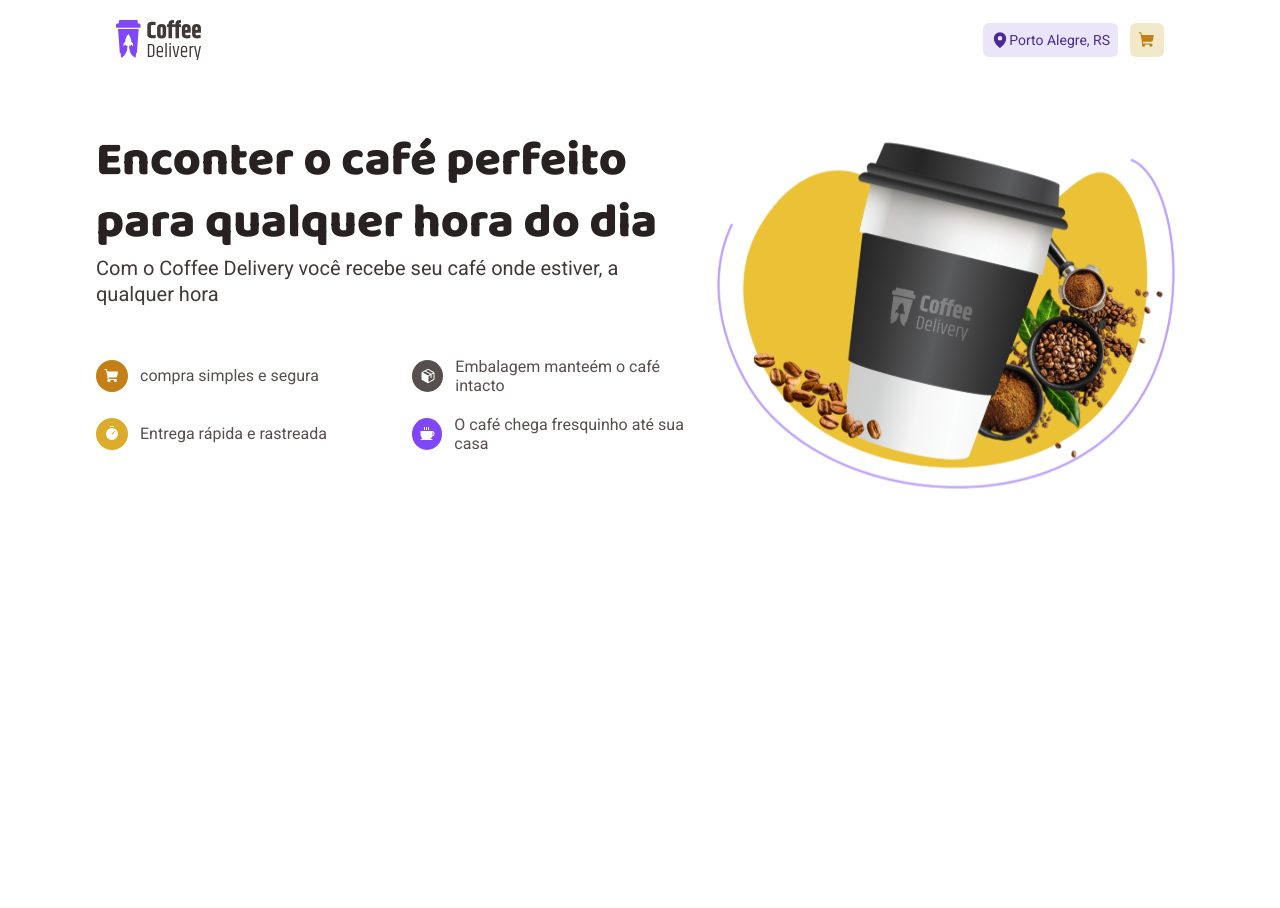
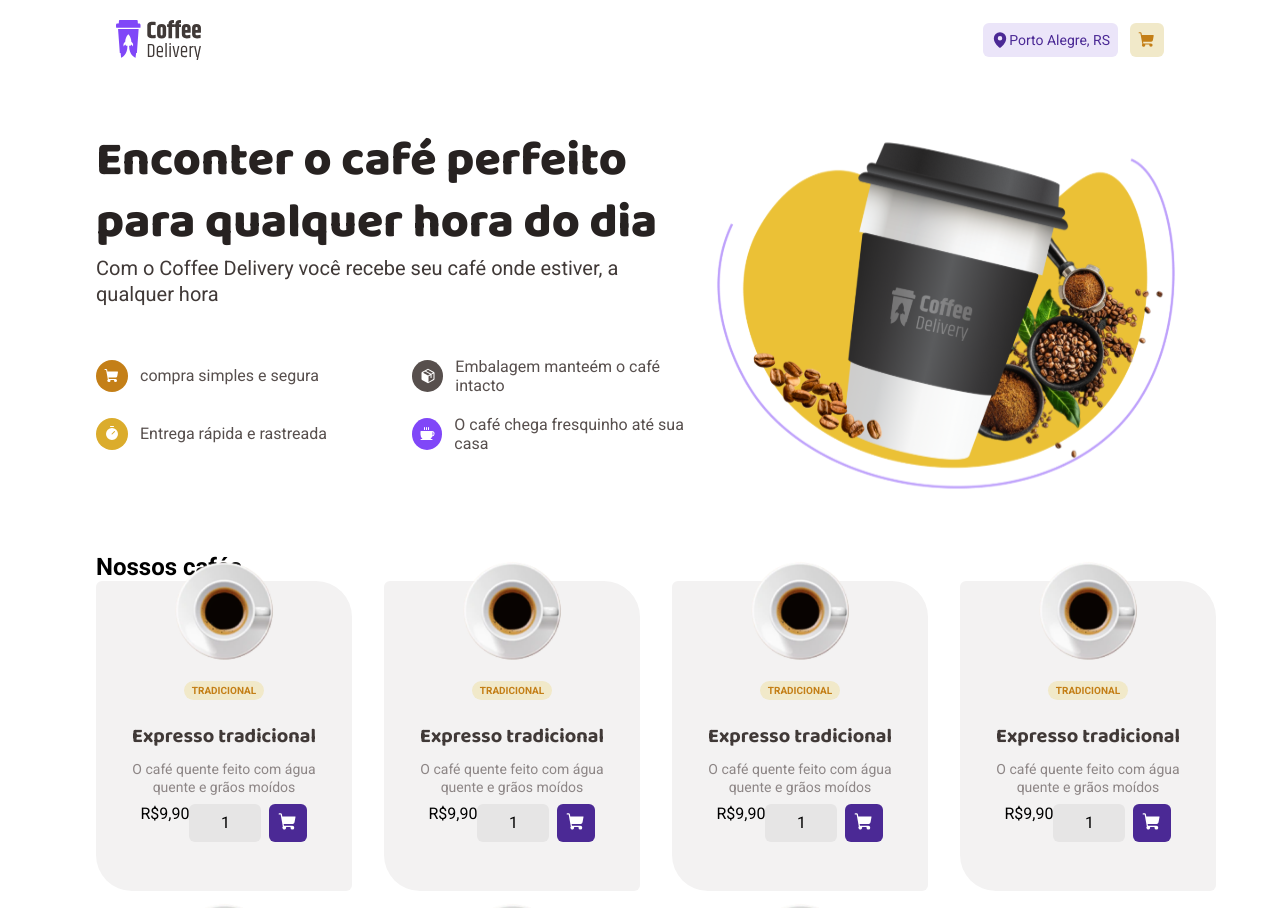
Before and after one commit to MayconSlv/Coffee-Delivery, a React (Vite) app: page / in a window 1280 px wide. Shown: the top 908 px of the page. Before the commit the page ends 800 px from the top, so only its background shows below. Built offline with nearby package versions, Linux system fonts and the light colour scheme.

Commit message:
add card coffee component

```diff
--- /dev/null
+++ b/src/components/CoffeeCard/index.tsx
@@ -0,0 +1,38 @@
+import { ShoppingCart } from 'phosphor-react'
+import expresso from '../../assets/coffees/Type=Expresso.svg'
+import {
+  ButtonsContainer,
+  CardContainer,
+  CardDesc,
+  CartIconContainer,
+  CounterButton,
+  PriceContainer,
+  TradicionalText,
+} from './style'
+
+export function CoffeeCard() {
+  return (
+    <CardContainer>
+      <img src={expresso} alt='' />
+
+      <TradicionalText>TRADICIONAL</TradicionalText>
+
+      <CardDesc>
+        <h4>Expresso tradicional</h4>
+        <p>O café quente feito com água quente e grãos moídos</p>
+      </CardDesc>
+
+      <PriceContainer>
+        <span>R$</span>
+        <span>9,90</span>
+
+        <ButtonsContainer>
+          <CounterButton>1</CounterButton>
+          <CartIconContainer>
+            <ShoppingCart weight='fill' size={20} />
+          </CartIconContainer>
+        </ButtonsContainer>
+      </PriceContainer>
+    </CardContainer>
+  )
+}
--- /dev/null
+++ b/src/components/CoffeeCard/style.ts
@@ -0,0 +1,85 @@
+import styled from 'styled-components'
+
+export const CardContainer = styled.div`
+  background-color: ${(props) => props.theme.colors['base-card']};
+
+  width: 25.6rem;
+  height: 31rem;
+  padding: 2rem;
+
+  border-radius: 0.6rem 3.6rem;
+
+  display: flex;
+  flex-direction: column;
+  align-items: center;
+
+  text-align: center;
+
+  img {
+    margin-top: -40px;
+  }
+`
+
+export const TradicionalText = styled.span`
+  padding: 4px 8px;
+  border-radius: 100px;
+
+  background: ${(props) => props.theme.colors['yellow-light']};
+  color: ${(props) => props.theme.colors['yellow-dark']};
+
+  font-weight: 700;
+  font-size: 1rem;
+
+  margin: 2rem;
+`
+
+export const CardDesc = styled.div`
+  h4 {
+    color: ${(props) => props.theme.colors['base-subtitle']};
+    font-weight: 700;
+    font-size: 2rem;
+    font-family: 'Baloo 2', sans-serif;
+  }
+
+  p {
+    color: ${(props) => props.theme.colors['base-label']};
+    font-size: 1.4rem;
+    line-height: 1.8rem;
+    margin: 0.8rem 0;
+  }
+`
+export const PriceContainer = styled.div`
+  display: flex;
+`
+
+export const ButtonsContainer = styled.div`
+  display: flex;
+  gap: 0.8rem;
+`
+
+export const CounterButton = styled.span`
+  width: 7.2rem;
+
+  display: flex;
+  justify-content: center;
+  align-items: center;
+  gap: 0.4rem;
+
+  padding: 0.8rem;
+
+  background: ${(props) => props.theme.colors['base-button']};
+
+  border-radius: 6px;
+`
+
+export const CartIconContainer = styled.button`
+  border: 0;
+  border-radius: 6px;
+
+  background: ${(props) => props.theme.colors['purple-dark']};
+  color: ${(props) => props.theme.colors['base-white']};
+
+  width: 3.8rem;
+  height: 3.8rem;
+  padding: 0.8rem;
+`
--- a/src/pages/Home/index.tsx
+++ b/src/pages/Home/index.tsx
@@ -1,20 +1,24 @@
 import { Timer, Package, ShoppingCart, Coffee } from 'phosphor-react'
+import { useTheme } from 'styled-components'
+
 import introImage from '../../assets/intro.svg'
-import { BenefitsLayout, Intro, IntroText } from './styles'
+
+import { BenefitsLayout, CoffeeContainer, Intro, IntroText } from './styles'
 import { InfoIcon } from '../../components/InfoIcon'
-import { useTheme } from 'styled-components'
+import { CoffeeCard } from '../../components/CoffeeCard'
 
 export function Home() {
   const { colors } = useTheme()
 
   return (
+    <>
       <Intro>
         <div>
           <IntroText>
             <h1>Enconter o café perfeito para qualquer hora do dia </h1>
             <h2>
-            Com o Coffee Delivery você recebe seu café onde estiver, a qualquer
-            hora
+              Com o Coffee Delivery você recebe seu café onde estiver, a
+              qualquer hora
             </h2>
           </IntroText>
 
@@ -44,5 +48,17 @@ export function Home() {
 
         <img src={introImage} alt='' />
       </Intro>
+
+      <h2>Nossos cafés</h2>
+      <CoffeeContainer>
+        <CoffeeCard />
+        <CoffeeCard />
+        <CoffeeCard />
+        <CoffeeCard />
+        <CoffeeCard />
+        <CoffeeCard />
+        <CoffeeCard />
+      </CoffeeContainer>
+    </>
   )
 }
--- a/src/pages/Home/styles.ts
+++ b/src/pages/Home/styles.ts
@@ -32,3 +32,9 @@ export const BenefitsLayout = styled.div`
   margin: 5rem 0;
   gap: 2rem;
 `
+
+export const CoffeeContainer = styled.main`
+  display: grid;
+  grid-template-columns: 1fr 1fr 1fr 1fr;
+  gap: 3.2rem;
+`
```
Also changed, not shown: src/assets/coffees/Type=Expresso.svg (added). Lines whose indentation alone changed are shown as unchanged.
